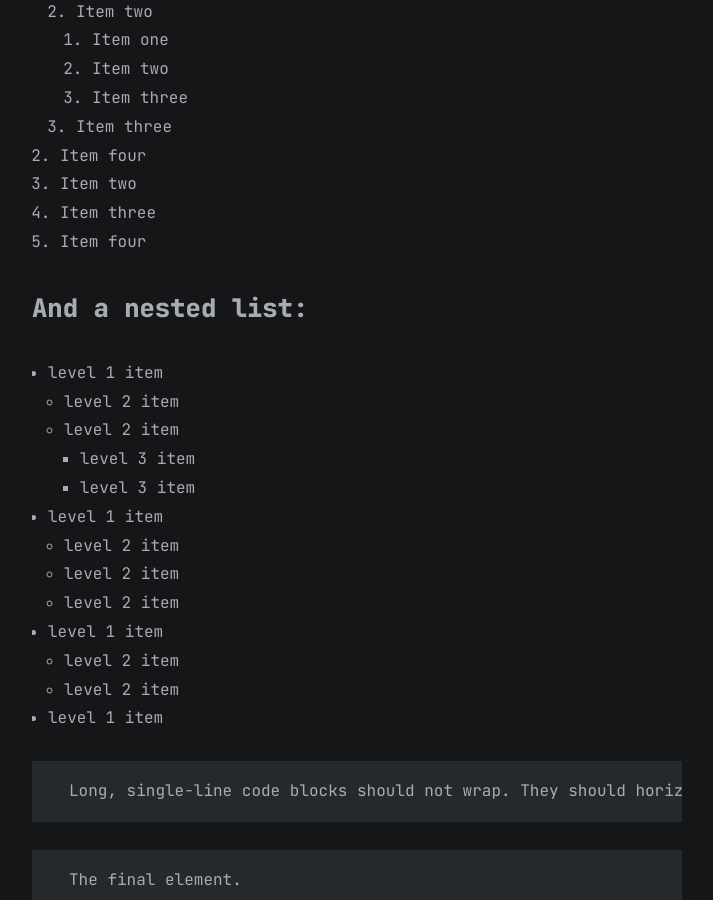
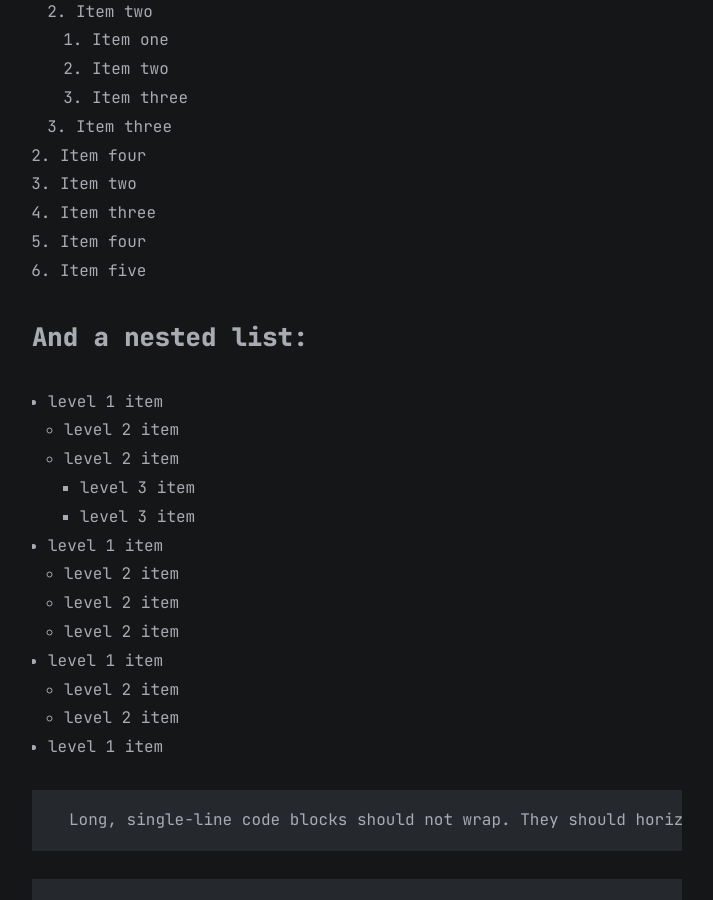
Before and after one commit to nodlAndHodl/pubkey-academy, a Jekyll site: the page built from 2021-11-04-jekyll-markdown.md, in a window 1280 px wide and 900 px high, scrolled down 3473 px. Shown: the whole window, without its empty margins (283-996 px from the left). Built offline with Jekyll 4.4.1, drawn with Linux system fonts in a browser that asks for light colours.

Commit message:
add item five

```diff
--- a/2021-11-04-jekyll-markdown.md
+++ b/2021-11-04-jekyll-markdown.md
@@ -94,6 +94,7 @@ end
 1.  Item two
 1.  Item three
 1.  Item four
+1.  Item five
 
 ### And a nested list:
 
```
